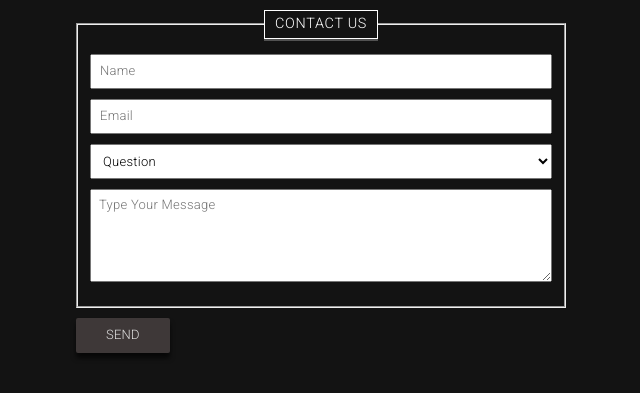
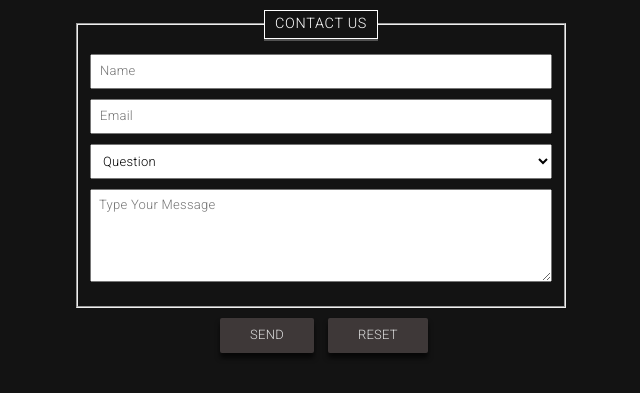
Before and after one commit to designerSJ/html5-form1, a PHP site: page / in a window 1280 px wide. Shown: the top 393 px of the page, without its empty margins (321-961 px from the left). Run offline with PHP 8.4, Linux system fonts and the light colour scheme.

Commit message:
Added Reset button and align buttons to center

```diff
--- a/css/style.css
+++ b/css/style.css
@@ -73,7 +73,7 @@ fieldset textarea{
 
 input[type="submit"]{
     margin-top: 10px;
-    margin-left: 2px;
+    margin-left: 10px;
     padding: 10px 30px;
     background: rgba(91, 81, 81, 0.61);
     color: #ddd;
@@ -90,3 +90,8 @@ input[type="submit"]:hover{
     -webkit-transition: background 0.3s ease;
     transition: background 0.3s ease;
 }
+
+#button{
+    display: block;
+    text-align: center;
+}
--- a/index.html
+++ b/index.html
@@ -10,7 +10,7 @@
   <link rel="stylesheet" href="css/style.css">
 </head>
 <body>
-  <form>
+  <form method="post" action="mailsuccess.php">
       <fieldset>
           <legend>Contact Us</legend>
           <input type="text" placeholder="Name" required id="name" name="name">
@@ -22,7 +22,10 @@
           </select>
           <textarea name="message" rows="5" id="message" required placeholder="Type Your Message"></textarea>
       </fieldset>
-      <input type="submit" value="Send" id="button" name="submit">
+      <span id="button">
+          <input type="submit" value="Send" id="submit">
+          <input type="submit" value="Reset" id="clear">
+      </span>
   </form>
   <script src="js/app.js"></script>
 </body>
```
